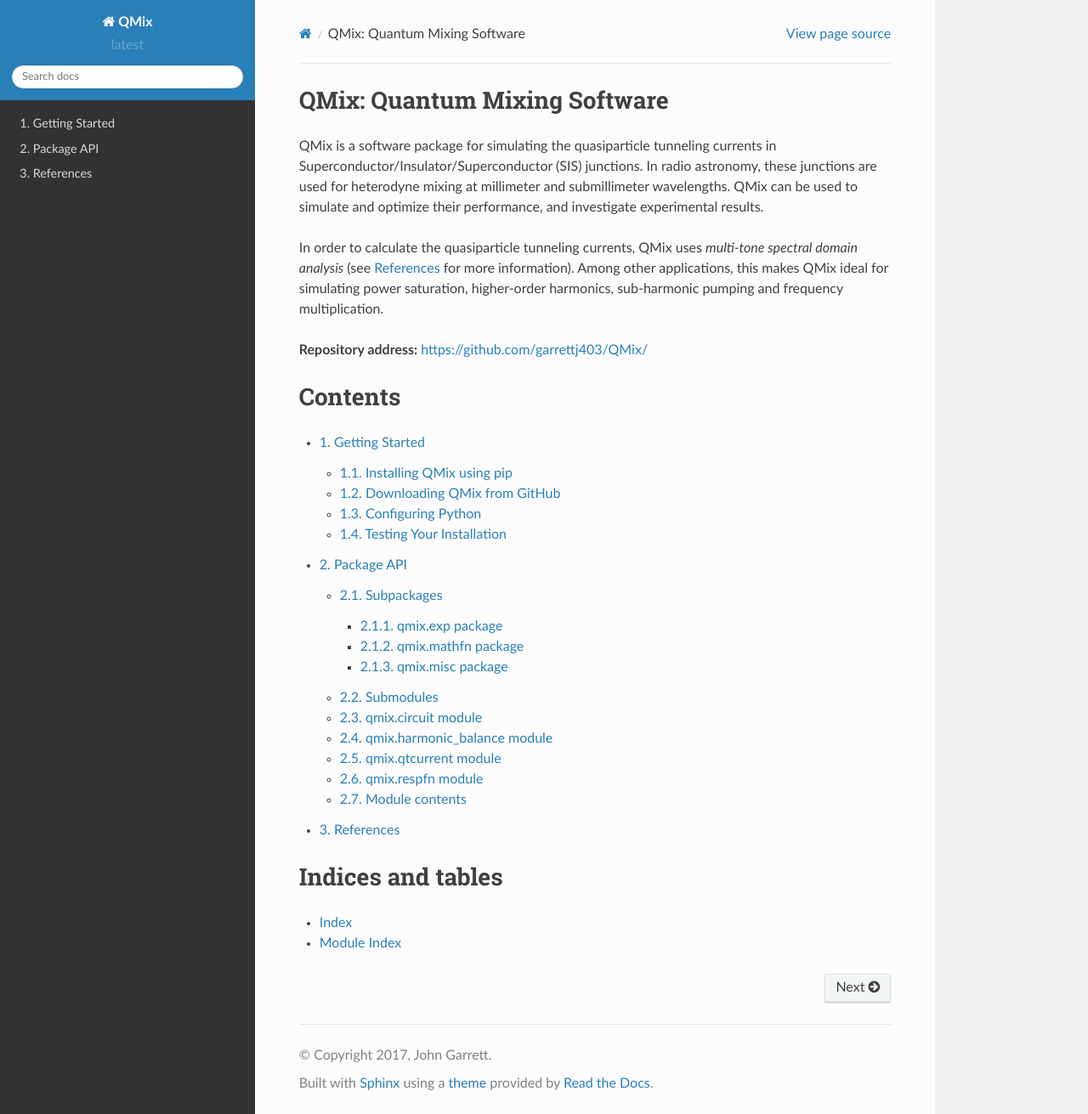
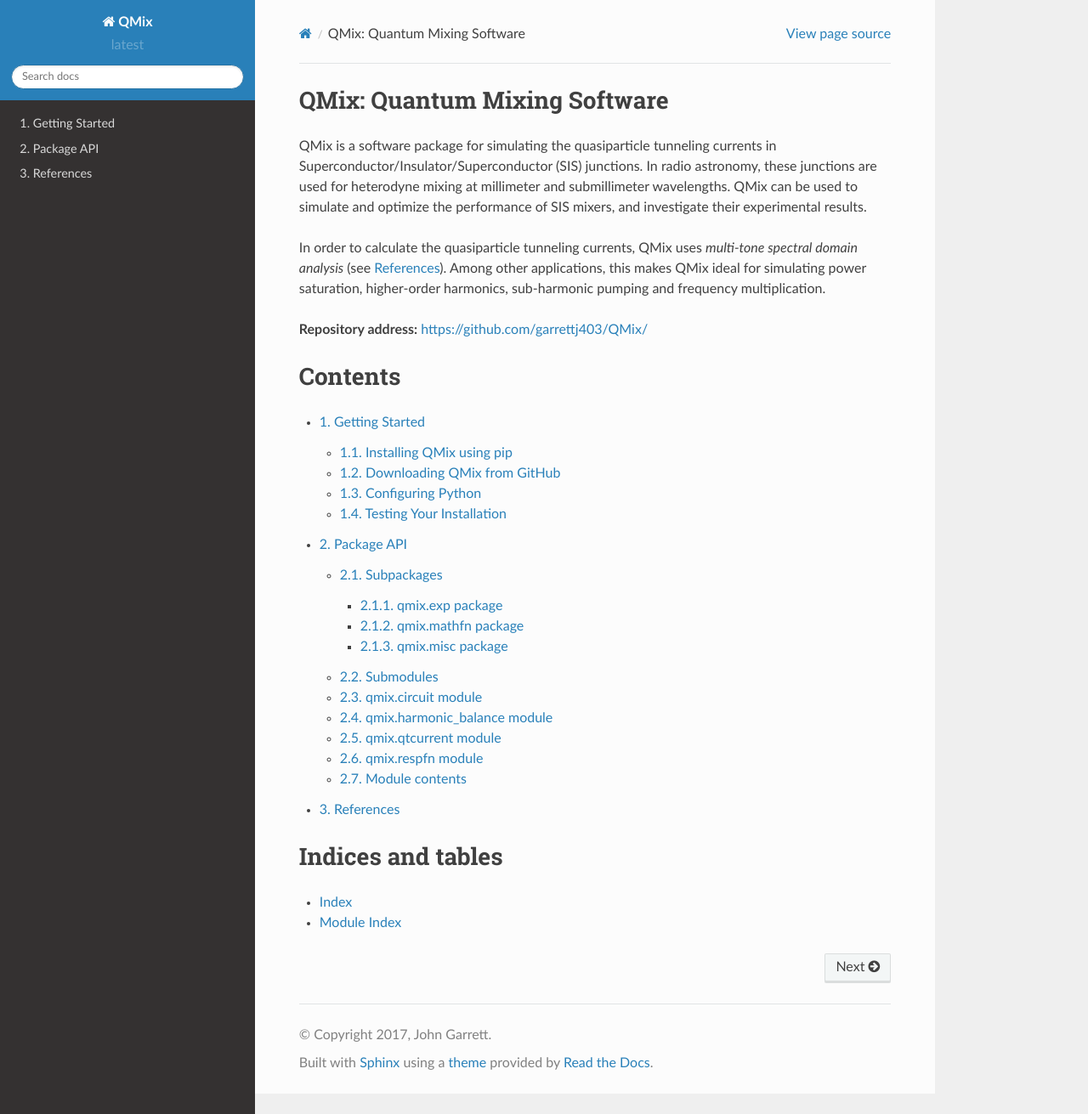
Before and after one commit to garrettj403/QMix, a Sphinx documentation site: the page built from docs/source/index.rst, in a window 1280 px wide and 1311 px high. Shown: the whole window at 85% size. Built offline with Sphinx 7.4.7 and the Read the Docs theme 2.0.0, drawn with Linux system fonts in a browser that asks for light colours; pages that are not in the unit, such as notebooks, are missing from menus.

Commit message:
Minor changes to docs

```diff
--- a/docs/source/index.rst
+++ b/docs/source/index.rst
@@ -1,9 +1,9 @@
 QMix: Quantum Mixing Software
 =============================
 
-QMix is a software package for simulating the quasiparticle tunneling currents in Superconductor/Insulator/Superconductor (SIS) junctions. In radio astronomy, these junctions are used for heterodyne mixing at millimeter and submillimeter wavelengths. QMix can be used to simulate and optimize their performance, and investigate experimental results.
+QMix is a software package for simulating the quasiparticle tunneling currents in Superconductor/Insulator/Superconductor (SIS) junctions. In radio astronomy, these junctions are used for heterodyne mixing at millimeter and submillimeter wavelengths. QMix can be used to simulate and optimize the performance of SIS mixers, and investigate their experimental results.
 
-In order to calculate the quasiparticle tunneling currents, QMix uses *multi-tone spectral domain analysis* (see :ref:`references` for more information). Among other applications, this makes QMix ideal for simulating power saturation, higher-order harmonics, sub-harmonic pumping and frequency multiplication.
+In order to calculate the quasiparticle tunneling currents, QMix uses *multi-tone spectral domain analysis* (see :ref:`references`). Among other applications, this makes QMix ideal for simulating power saturation, higher-order harmonics, sub-harmonic pumping and frequency multiplication.
 
 **Repository address:** https://github.com/garrettj403/QMix/
 
--- a/docs/source/setup.rst
+++ b/docs/source/setup.rst
@@ -40,7 +40,7 @@
 
 .. code-block:: console
 
-   conda env create -f environment-qmix.yaml
+   conda env create -f environment.yaml
 
 This may take a few minutes. You can then activate the virtual environment using:
 
```
